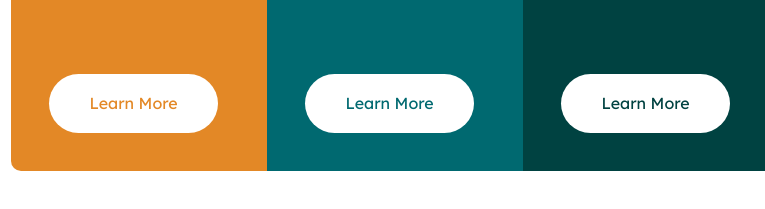
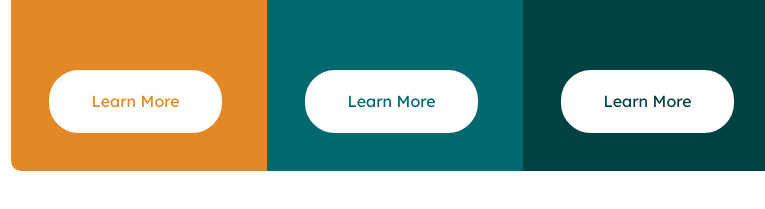
Before and after one commit to deepaksaroha/3-column-preview-card-component, a plain HTML site: page index.html in a window 1280 px wide. Shown: the part 509-718 px from the top of the page, 245-1010 px from the left. Drawn offline with Linux system fonts and the light colour scheme.

Commit message:
style corrections and accessibility corrections-

```diff
--- a/index.html
+++ b/index.html
@@ -47,7 +47,7 @@
           <p class="paras ffp wht-txt">Choose a sedan for its affordability and excellent fuel economy. Ideal for cruising in the city
             or on your next road trip.</p>
         </article>
-        <button class="btns ffp orng">Learn More</button>
+        <a class="btns ffp orng btn1">Learn More</a>
       </section>
       <section class="section-items section-items2">
         <article class="main-artcl">
@@ -56,7 +56,7 @@
           <p class="paras ffp wht-txt">Take an SUV for its spacious interior, power, and versatility. Perfect for your next family vacation
             and off-road adventures.</p>
         </article>
-        <button class="btns ffp drk-cyan">Learn More</button>
+        <a class="btns ffp drk-cyan btn2">Learn More</a>
       </section>
       <section class="section-items section-items3">
         <article class="main-artcl">
@@ -65,7 +65,7 @@
           <p class="paras ffp wht-txt">Cruise in the best car brands without the bloated prices. Enjoy the enhanced comfort of a luxury
             rental and arrive in style.</p>
         </article>
-        <button class="btns ffp vdrk-cyan">Learn More</button>
+        <a class="btns ffp vdrk-cyan btn3">Learn More</a>
       </section>
     </section>
   </main>
--- a/style.css
+++ b/style.css
@@ -74,9 +74,15 @@ h1, h2, h3, h4, h5, h6, p, body{
     padding: 1.2em 2.5em;
     background-color: white;
     border-radius: 30px;
-    border: none;
     width: fit-content;
     font-size: 16px;
+    border: 2px solid white;
+    box-sizing: border-box;
+}
+
+.btns:hover{
+    cursor: pointer;
+    color: white;
 }
 
 .main-artcl{
@@ -88,6 +94,18 @@ h1, h2, h3, h4, h5, h6, p, body{
 .icons{
     height: 50px;
     width: fit-content;
+}
+
+.btn1:hover{
+    background-color: hsl(31, 77%, 52%);
+}
+
+.btn2:hover{
+    background-color: hsl(184, 100%, 22%);
+}
+
+.btn3:hover{
+    background-color: hsl(179, 100%, 13%);
 }
 
 .paras{
```
